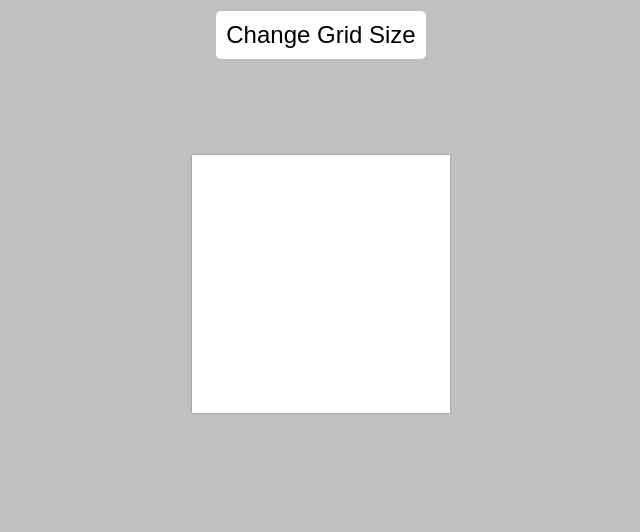
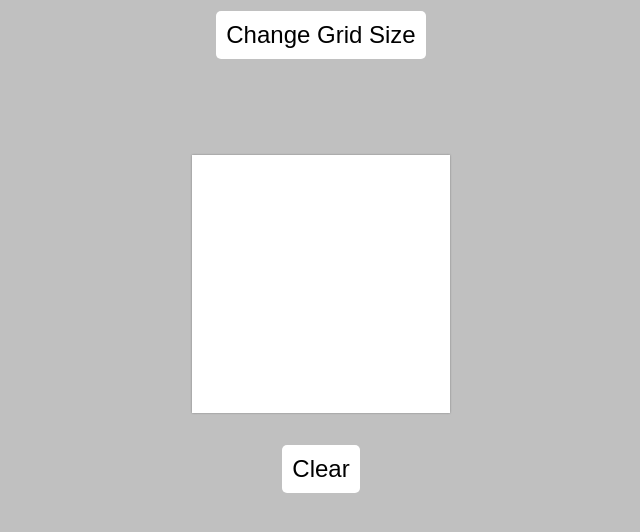
Before and after one commit to Uzair169/Etch-A-Sketch, a plain HTML site: page index.html in a window 1280 px wide. Shown: the part 116-648 px from the top of the page, without its empty margins (319-959 px from the left). Drawn offline with Linux system fonts and the light colour scheme.

Commit message:
ADD clear button

```diff
--- a/index.html
+++ b/index.html
@@ -21,6 +21,11 @@
 
         </div>
     </div>
+    <div class="clear">
+        <button class="clear-button">
+            Clear
+        </button>
+    </div>
 </body>
 
 </html>
--- a/script.js
+++ b/script.js
@@ -50,3 +50,12 @@ button.addEventListener('click', () => {
     });
     createGrid();
 });
+
+const clear = document.querySelector('.clear');
+
+clear.addEventListener('click', () => {
+    const divs = document.querySelectorAll('.boxes');
+    divs.forEach(divs => {
+        divs.style.backgroundColor = "white";
+    });
+});
--- a/style.css
+++ b/style.css
@@ -46,3 +46,22 @@ body {
     background-color: lightblue;
     color: white;
 }
+.clear {
+    padding-top: 2rem;
+    display: flex;
+    justify-content: center;
+
+}
+.clear-button {
+    background-color: white;
+    padding: 10px 10px;
+    border: none;
+    border-radius: 5px;
+    font-size: 1.5rem;
+    cursor: pointer;
+    transition-duration: 0.4s;
+}
+.clear-button:hover {
+    background-color: lightblue;
+    color: white;
+}
```
